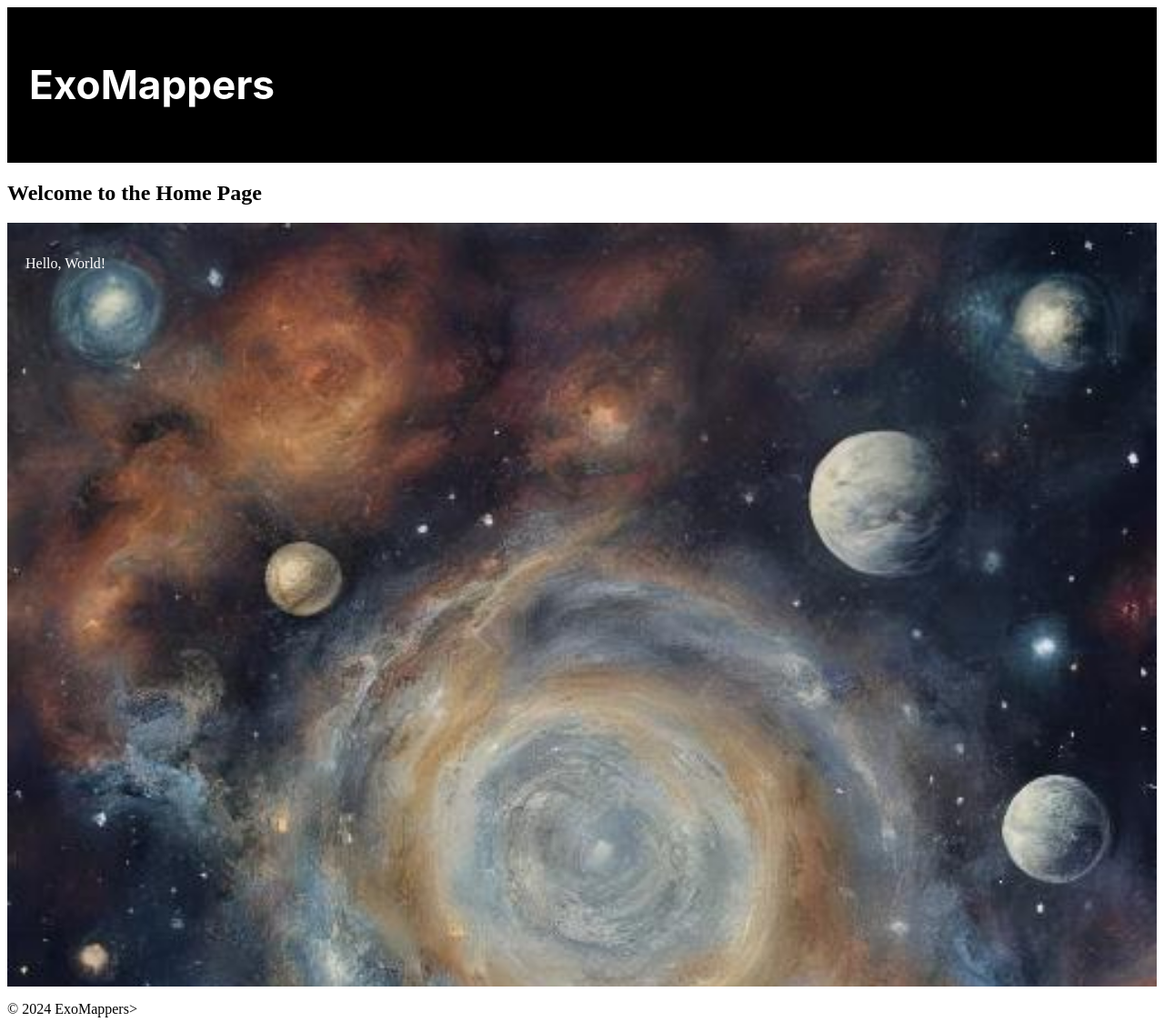
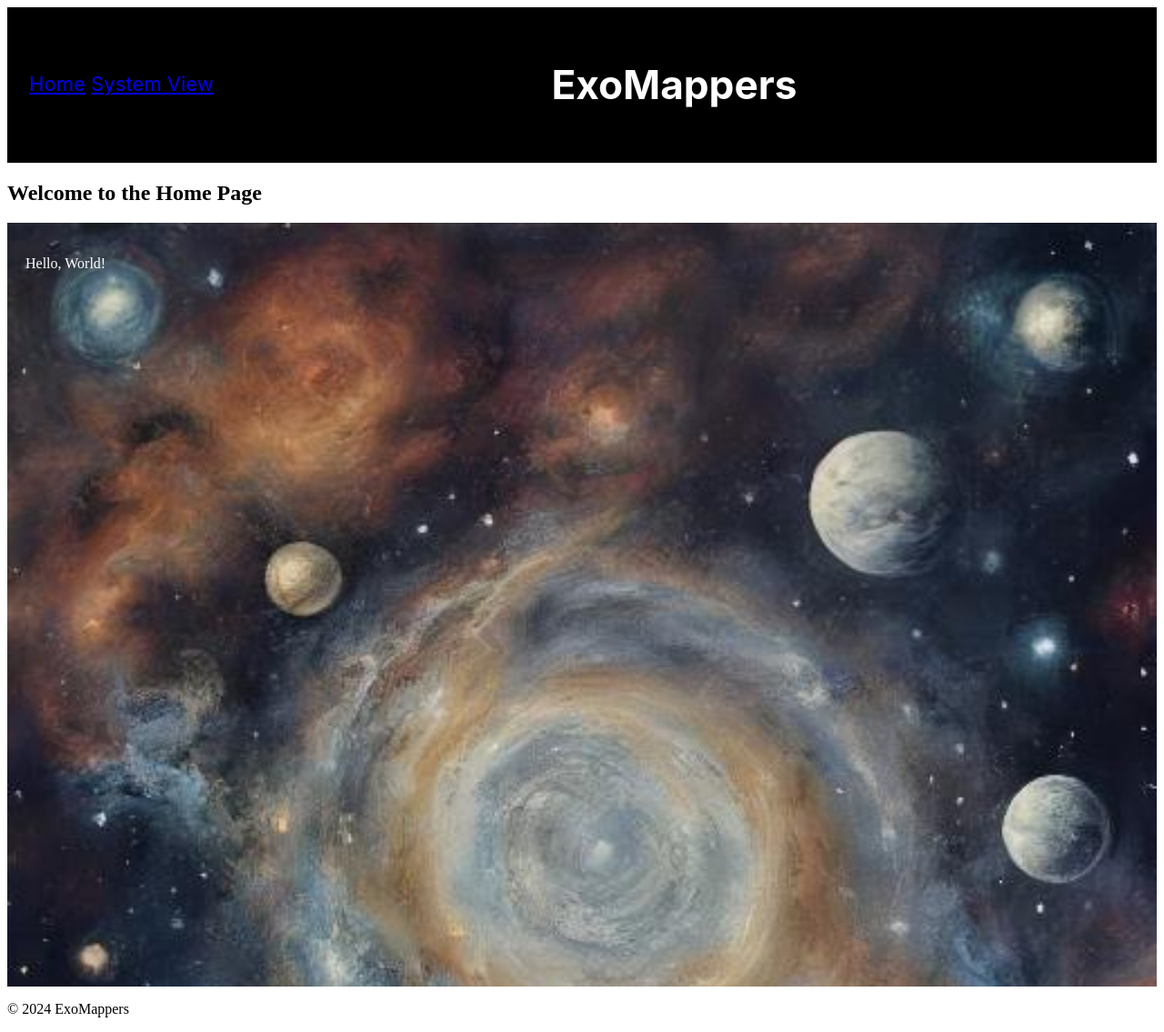
Before and after one commit to MattiasKDev/ExoLife, a Flask app: page /home/ in a window 1280 px wide. Shown: the whole page at 91% size. Run offline with Flask 3, Linux system fonts and the light colour scheme.

Commit message:
created more views and updated layout to include some navigation

```diff
--- a/app.py
+++ b/app.py
@@ -5,4 +5,5 @@ import blueprints
 if __name__ == "__main__":
     app = Flask(__name__)
     app.register_blueprint(blueprints.home)
+    app.register_blueprint(blueprints.systemview)
     app.run(debug=True)
--- a/blueprints/__init__.py
+++ b/blueprints/__init__.py
@@ -1 +1,2 @@
 from .home import home
+from .systemview import systemview
--- a/static/css/styles.css
+++ b/static/css/styles.css
@@ -25,6 +25,9 @@ header {
     padding-top: 1rem;
     padding-bottom: 1rem;
     padding-left: 1.5rem;
+    display: flex;
+    justify-content: space-between;
+    align-items: center;
     padding-right: 1.5rem;
     z-index: 9999;
 }
--- a/templates/layout.html
+++ b/templates/layout.html
@@ -9,19 +9,23 @@
 </head>
 
 <body>
-    <header class="header">
+    <header>
         <div>
-            <div></div> <!-- This is a div for the navigation -->
-            <div>
-                <h1>ExoMappers</h1>
-            </div> <!-- This is a div for the logo -->
+            <nav>
+                <a href="{{ url_for('home.index') }}">Home</a>
+                <a href="{{ url_for('systemview.index') }}">System View</a>
+            </nav>
         </div>
+        <div>
+            <h1>ExoMappers</h1>
+        </div>
+        <div></div>
     </header>
     <main>
         {% block content %}{% endblock %}
     </main>
     <footer>
-        <p>&copy; 2024 ExoMappers>
+        <p>&copy; 2024 ExoMappers</p>
     </footer>
 </body>
 
```
Also changed, not shown: blueprints/systemview.py (added, +11 -0 lines), templates/systemview.html (+10 -0 lines).
